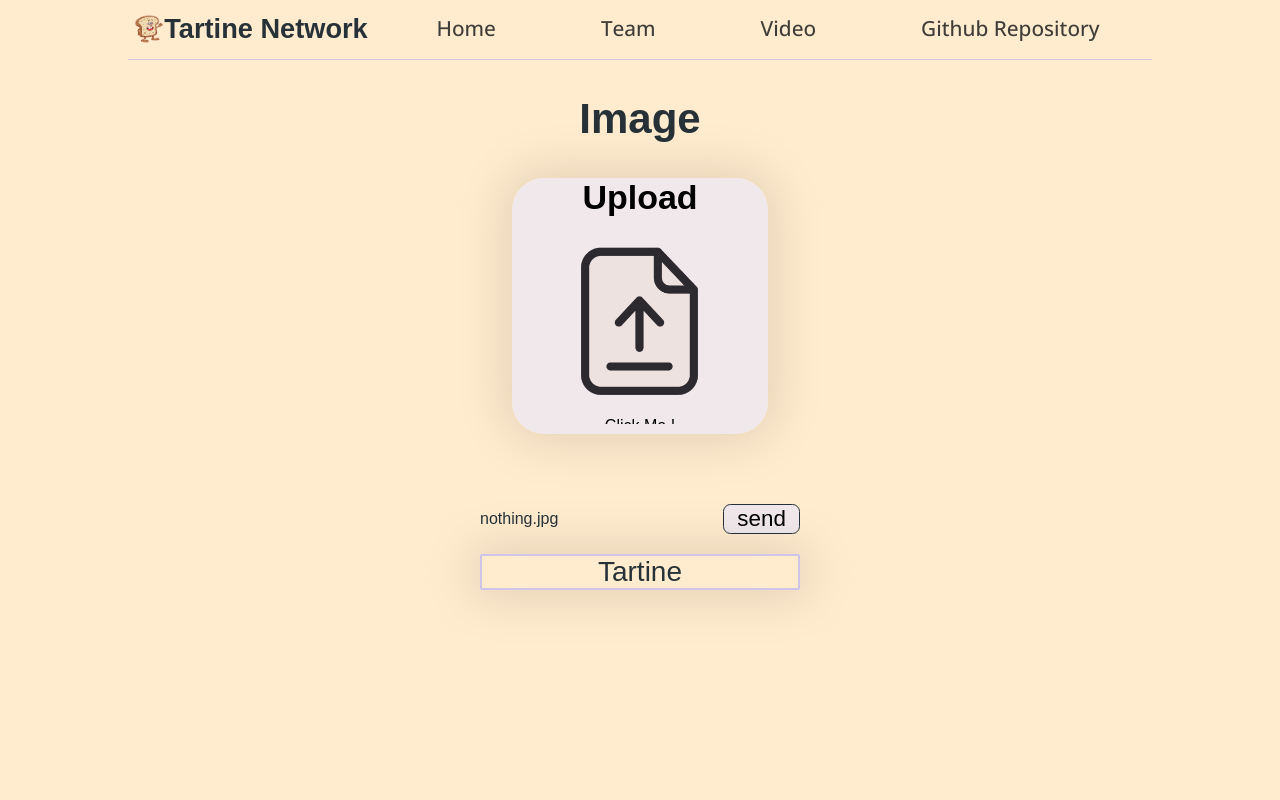
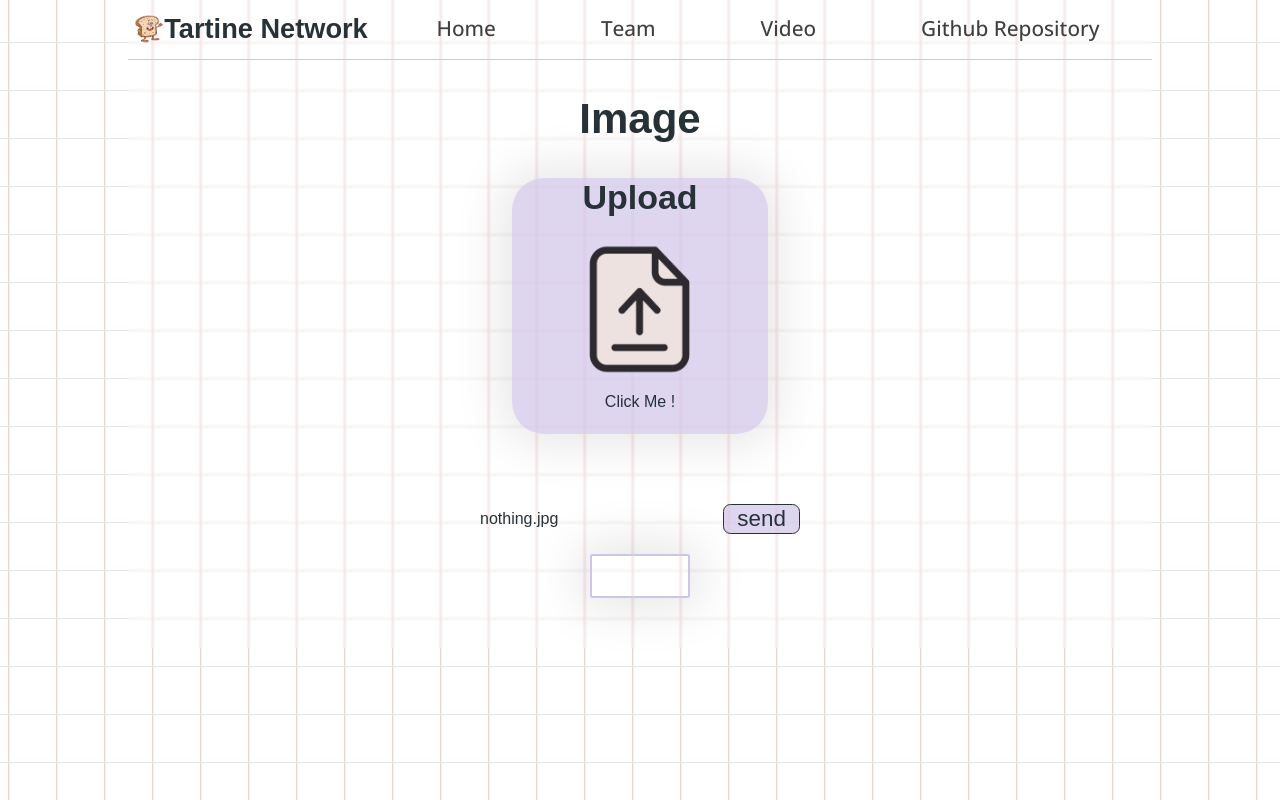
Before and after one commit to maluyckx/Web-App-MNIST, a React (Create React App) app in the folder src/frontend/: page /image in a window 1280 px wide. Built offline with nearby package versions, Linux system fonts and the light colour scheme.

Commit message:
Update css and clean

```diff
--- a/src/frontend/src/App.css
+++ b/src/frontend/src/App.css
@@ -1,14 +1,10 @@
 html {
-  /* sorry edo mais mon PC va exploser sinon
-
   background-image: linear-gradient(#EDE2E0 .05em, transparent .05em),
                     linear-gradient(90deg, #E2C4C2 .05em, transparent .05em);
   background-size: 3em 3em;
 	animation: gradient 30s ease infinite;
 
   color: #2C2A2F;
-  */
-  background-color: blanchedalmond;
 }
 
 @keyframes gradient {
--- a/src/frontend/src/component/Home/Home.js
+++ b/src/frontend/src/component/Home/Home.js
@@ -8,7 +8,6 @@ class Home extends Component {
     return (
       <div className="HomeMain">
         <h2>The Tartine Network</h2>
-        <span>Launch the server AI on your localhost</span>
         <div className="home-container">
           <BlockChoice name={"Drawing"}
                        img_link={"https://cdn.discordapp.com/attachments/718214061283737712/937027342201655356/SeekPng.com_patriots-logo-png_295350.png"}
--- a/src/frontend/src/component/Image/ImageMain.js
+++ b/src/frontend/src/component/Image/ImageMain.js
@@ -19,7 +19,7 @@ class ImageMain extends Component {
 
   state = {
     selectedFile: null,
-    text_ia: "Tartine",
+    text_ia: "",
   };
 
   // On file select (from the pop up)
@@ -29,6 +29,7 @@ class ImageMain extends Component {
   };
 
   onFileUpload = async () => {
+    if (this.selectedFile != null) {
       this.setState({text_ia: "upload"});
       var res = await getBase64(this.state.selectedFile)
       this.setState({text_ia: "..."});
@@ -37,6 +38,9 @@ class ImageMain extends Component {
         this.setState({text_ia: "Erreur"});
       }else {
         this.setState({text_ia: answer});
+      }
+    } else {
+        this.setState({text_ia: "Erreur"});
     }
   };
 
--- a/src/frontend/src/styles/DrawSimple/DrawSimple.css
+++ b/src/frontend/src/styles/DrawSimple/DrawSimple.css
@@ -15,11 +15,11 @@
 
 .draw-text-zone{
   margin-top: 20px;
-  width: 450px;
-  height: 80px;
+  width: 150px;
+  height: 60px;
   border: 2px solid #D1C4E9;
   border-radius: 2px;
-  font-size: 55px;
+  font-size: 50px;
   backdrop-filter: blur(5px);
   -webkit-box-shadow: 0px 0px 50px 10px rgba(0,0,0,0.1);
   box-shadow: 0px 0px 50px 10px rgba(0,0,0,0.1);
--- a/src/frontend/src/styles/Home/BlockChoice.css
+++ b/src/frontend/src/styles/Home/BlockChoice.css
@@ -11,21 +11,21 @@ a{
     flex-direction: column;
     align-items: center;
     justify-content: center;
-    background-color: rgba(237,231,246,0.75);
+    background-color: rgba(209,196,233,0.70);
     -webkit-box-shadow: 0px 0px 50px 10px rgba(0,0,0,0.1);
     box-shadow: 0px 0px 50px 10px rgba(0,0,0,0.1);
 }
 
 .containerBlock:hover{
     border-radius: 25px;
-    background-color: rgba(237,231,246,1);
+    background-color: rgba(209,196,233, 0.95);
     -webkit-box-shadow: 0px 0px 50px 10px rgba(0,0,0,0.175);
     box-shadow: 0px 0px 50px 10px rgba(0,0,0,0.175);
 }
 
 h3 {
     font-size: 34px;
-    color: #010101;
+    color: #263238;
     margin-top: -10px;
 }
 
@@ -37,7 +37,7 @@ h3 {
 }
 
 .desc_text{
-    color: #010101;
+    color: #263238;
     display: block;
     height: 65px;
     width: 16em;
@@ -53,4 +53,11 @@ h3 {
         padding: 10px;
     }
 
+    .img-link {
+        margin-top: -10px;
+        display: block;
+        width: 8.5em;
+        height: 8.5em;
+    }
+
 }
--- a/src/frontend/src/styles/ImageMain.css
+++ b/src/frontend/src/styles/ImageMain.css
@@ -32,9 +32,11 @@ h2{
     width: 20em;
     display: flex;
     flex-direction: column;
+    align-items: center;
 }
 
 .text-file {
+    width: 100%;
     display: flex;
     flex-direction: row;
     align-items: center;
@@ -49,21 +51,22 @@ h2{
 
 .text-send {
     width: 25%;
-    background-color: rgba(237,231,246,0.75);
+    color: #263238;
+    background-color: rgba(209,196,233, 0.70);
     font-size: 1.4em;
     border-radius: 7.5px;
     border: solid #263238 1px;
 }
 
 .text-send:hover{
-    background-color: rgba(237,231,246,1);
+    background-color: rgba(209,196,233, 0.95);
 }
 
 .text-block {
     margin-top: 20px;
-    width: 100%;
-    font-size: 1.75em;
-
+    width: 100px;
+    font-size: 2em;
+    height: 44px;
     border: 2px solid #D1C4E9;
     border-radius: 2px;
     backdrop-filter: blur(5px);
--- a/src/frontend/src/styles/Team.css
+++ b/src/frontend/src/styles/Team.css
@@ -116,12 +116,12 @@ img {
     width: 80%;
     height: auto;
     border-radius: 100%;
-    border: 15px solid #f3f4fa;
+    border: 15px solid rgba(209,196,233, 0.60);
     transition: all .3s;
 }
 
 .team:hover .team-img img {
-    border: 0px solid #f3f4fa;
+    border: 0px solid rgba(209,196,233, 0.95);
 }
 
 .team .team-content {
```
Also changed, not shown: 1 other file (tests, documents, lock files or other folders). Lines whose indentation alone changed are shown as unchanged.
